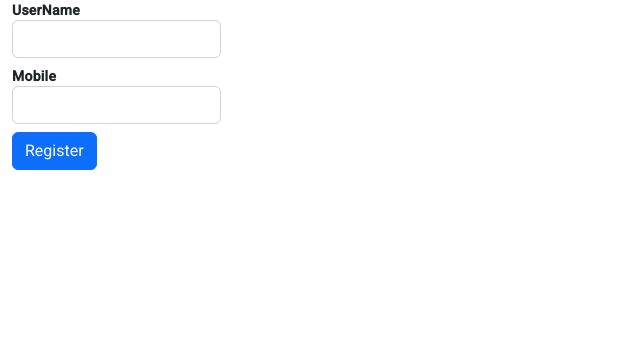
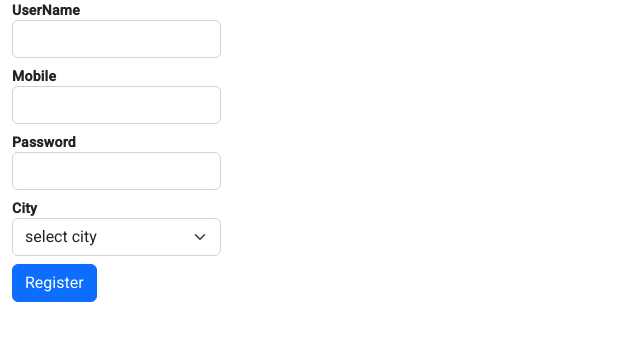
Before and after one commit to vajaganidhanesh/angular-workspace, an Angular app: page / in a window 1280 px wide. Shown: the top 340 px of the page, without its empty margins (0-640 px from the left). Built offline with nearby package versions, Linux system fonts and the light colour scheme.

Commit message:
custom validation using  event binding and js fns

```diff
--- a/projects/shopping/src/app/components/template-form/template-form.component.html
+++ b/projects/shopping/src/app/components/template-form/template-form.component.html
@@ -100,7 +100,10 @@
           minlength="4"
         />
       </dd>
-      <dd class="text-danger" *ngIf="frmDetails.submitted && User.invalid">
+      <dd
+        class="text-danger"
+        *ngIf="(frmDetails.submitted && User.invalid) || User.touched"
+      >
         <small *ngIf="User.errors?.['required']">user Details required</small>
         <small *ngIf="User.errors?.['minlength']"
           >Name should be more then 4 characters short</small
@@ -119,7 +122,10 @@
           id=""
         />
       </dd>
-      <dd class="text-danger" *ngIf="frmDetails.submitted && mobile.invalid">
+      <dd
+        class="text-danger"
+        *ngIf="(frmDetails.submitted && mobile.invalid) || mobile.touched"
+      >
         <small *ngIf="mobile.errors?.['required']"
           >mobile number required</small
         >
@@ -127,6 +133,38 @@
           >Number should start with +91 with 10 digits</small
         >
       </dd>
+      <dt>Password</dt>
+      <dd>
+        <input
+          class="form-control"
+          type="text"
+          name="Password"
+          ngModel
+          #Password="ngModel"
+          required
+          pattern="(?=.*[A-Z])\w{4,10}"
+        />
+      </dd>
+      <dd
+        class="text-danger"
+        *ngIf="(frmDetails.submitted && Password.invalid) || Password.touched"
+      >
+        <small *ngIf="Password.errors?.['required']">Password required</small>
+        <small *ngIf="Password.errors?.['pattern']"
+          >Password should contain 1 uppercase with min four characters</small
+        >
+      </dd>
+      <dt>City</dt>
+      <dd>
+        <select (change)="SelectCity($event)" class="form-select">
+          <option value="-1">select city</option>
+          <option value="Delhi">Delhi</option>
+          <option value="Hyderabad">Hyderabad</option>
+        </select>
+      </dd>
+      <dd class="text-danger">
+        <small>{{ cityError }}</small>
+      </dd>
       <dd>
         <button class="btn btn-primary">Register</button>
       </dd>
--- a/projects/shopping/src/app/components/template-form/template-form.component.ts
+++ b/projects/shopping/src/app/components/template-form/template-form.component.ts
@@ -9,4 +9,13 @@ export class TemplateFormComponent {
   public SubmitClick(formdata: any) {
     alert(JSON.stringify(formdata));
   }
+
+  public cityError: string = '';
+  public SelectCity(e: any) {
+    if (e.target.value == '-1') {
+      this.cityError = 'Please select city';
+    } else {
+      this.cityError = '';
+    }
+  }
 }
```
